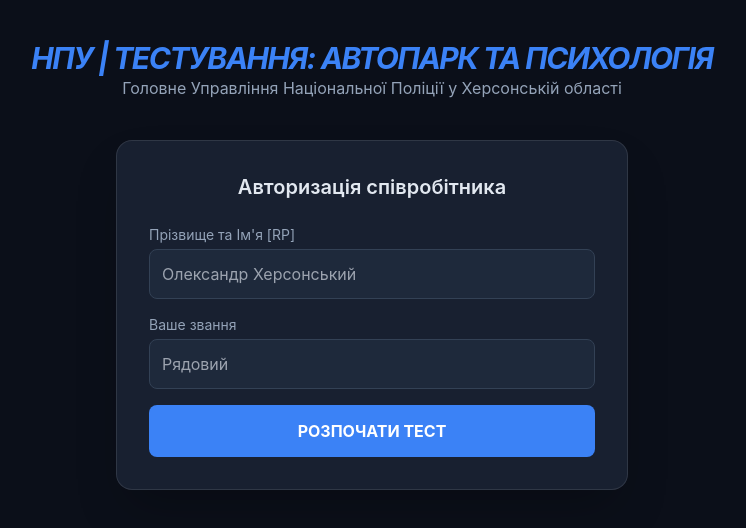
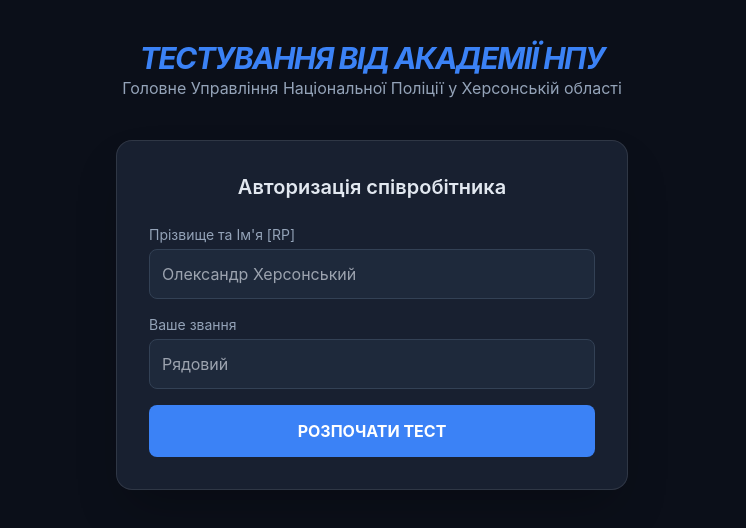
Before and after one commit to xeraze/NPU-Form, a plain HTML site: page index.html in a window 1280 px wide. Shown: the whole page, without its empty margins (268-1014 px from the left). Drawn offline with nearby package versions, Linux system fonts and the light colour scheme.

Commit message:
Updated index.html

```diff
--- a/index.html
+++ b/index.html
@@ -21,7 +21,7 @@
     <div class="max-w-4xl mx-auto">
         <!-- Header -->
         <div class="text-center mb-10">
-            <h1 class="text-3xl font-bold text-blue-500 uppercase tracking-tighter italic">НПУ | Тестування: Автопарк та Психологія</h1>
+            <h1 class="text-3xl font-bold text-blue-500 uppercase tracking-tighter italic">Тестування від Академії НПУ</h1>
             <p class="text-slate-400">Головне Управління Національної Поліції у Херсонській області</p>
         </div>
 
```
